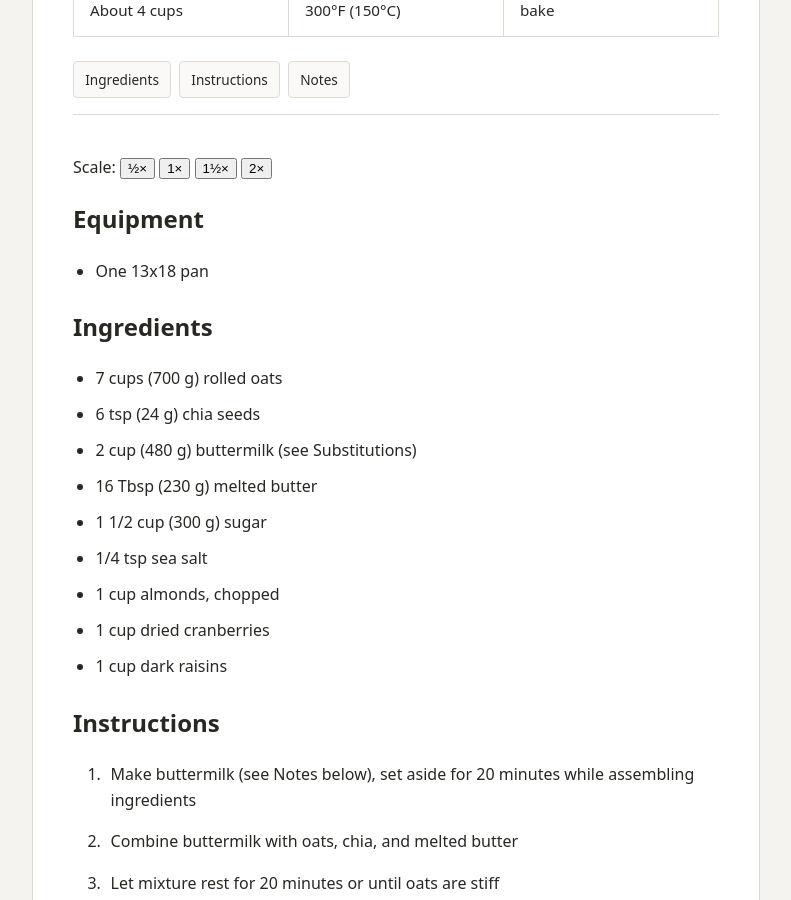
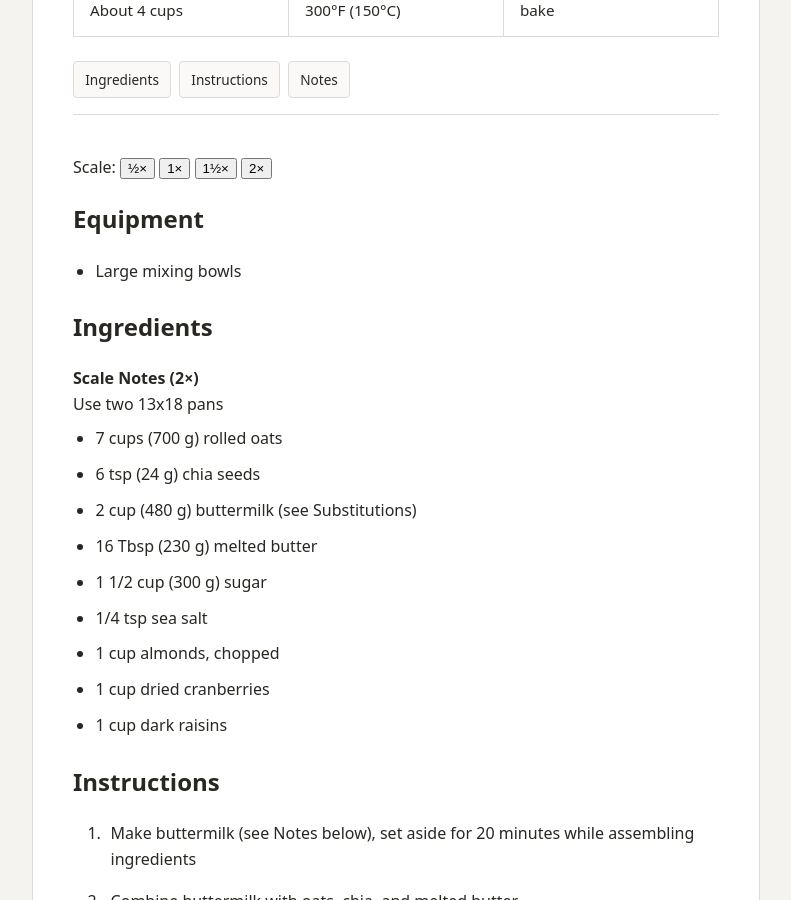
Before and after one commit to sundaycake/recipes, a Jekyll site: the page built from _recipes/granola.md, in a window 1280 px wide and 900 px high, scrolled down 409 px. Shown: the whole window, without its empty margins (244-1035 px from the left). Built offline with Jekyll 4.4.1, drawn with Linux system fonts in a browser that asks for light colours.

Commit message:
Update granola.md

```diff
--- a/_recipes/granola.md
+++ b/_recipes/granola.md
@@ -8,8 +8,12 @@ tags:
   - breakfast
   - baking
 
+yield: About 4 cups
 default_scale: 2
-yield: About 4 cups
+scale_notes:
+  - "1.0 | Use one 13x18 pan"
+  - "1.5 | Use two 13x18 pans"
+  - "2.0 | Use two 13x18 pans"
 
 prep_active: 30 minutes
 prep_inactive: 3 hours
@@ -23,7 +27,7 @@ source_url: https://www.seriouseats.com/crispy-homemade-granola-recipe
 ---
 
 ## Equipment
-* One 13x18 pan
+* Large mixing bowls
 
 ## Ingredients
 
```
